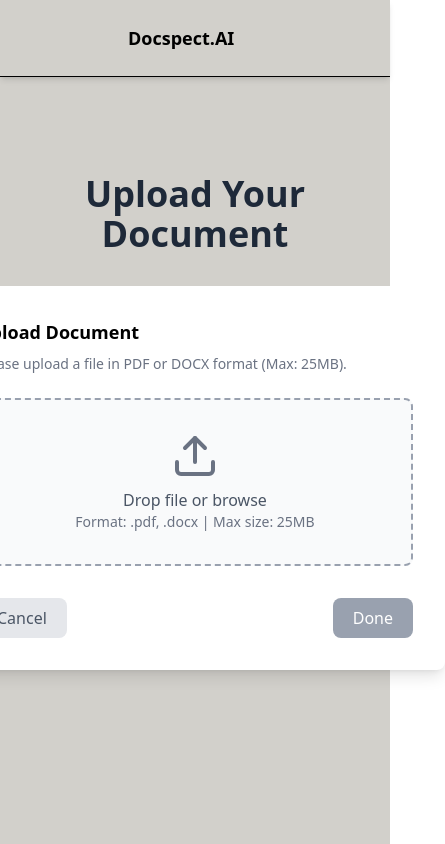
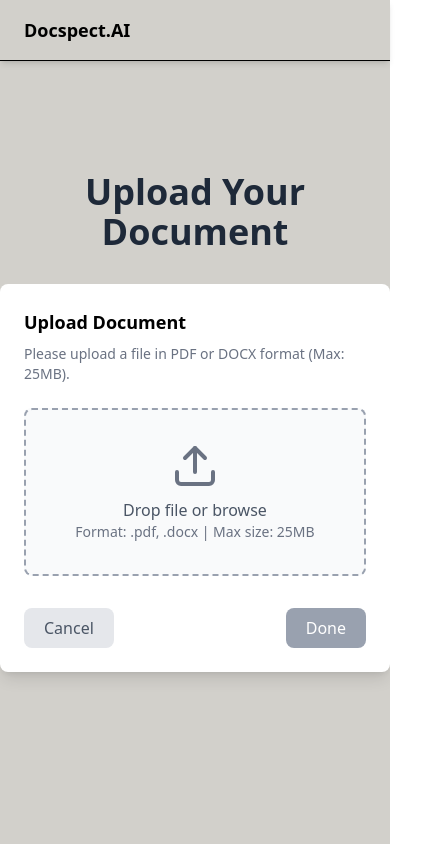
Before and after one commit to Sreyasiv/Docspect, a React (Vite) app in the folder frontend/: page /upload in a window 390 px wide. Shown: the whole page, 445 px wide, since content can reach past the window. Built offline with nearby package versions, Linux system fonts and the light colour scheme.

Commit message:
Made Docspect upload page and navbar responsive across devices

```diff
--- a/frontend/src/pages/HomePage.jsx
+++ b/frontend/src/pages/HomePage.jsx
@@ -10,7 +10,7 @@
   return (
     <div className="bg-[hsl(38,8%,81%)] text-gray-900 font-sans">
       {/* Navbar */}
-      <nav className="flex justify-between items-center px-32 md:px-12 py-4 border-b shadow-md">
+<nav className="flex flex-wrap justify-between items-center px-6 sm:px-12 md:px-20 lg:px-32 py-4 border-b shadow-md">
         <span className="text-lg font-bold cursor-pointer">Docspect.AI</span>
         <div>
           <button
--- a/frontend/src/pages/UploadPage.jsx
+++ b/frontend/src/pages/UploadPage.jsx
@@ -72,7 +72,8 @@
         />
       ) : null}
       {/* Header */}
-      <div className="w-full py-6 px-32 border-b border-black shadow-md fixed top-0 left-0 bg-[hsl(38,8%,81%)] z-10">
+      <div className="w-full py-4 px-6 sm:px-10 md:px-20 lg:px-32 border-b border-black shadow-md fixed top-0 left-0 bg-[hsl(38,8%,81%)] z-10">
+
         <span className="text-lg font-bold cursor-pointer" onClick={() => navigate("/")}>
           Docspect.AI
         </span>
@@ -81,7 +82,7 @@
       {/* Main */}
       <div className="flex-grow flex flex-col justify-center items-center">
         <h1 className="text-4xl font-extrabold text-gray-800 mb-8 text-center">Upload Your Document</h1>
-        <div className="bg-white shadow-lg rounded-lg p-8 w-[500px]">
+        <div className="bg-white shadow-lg rounded-lg p-6 w-full max-w-md mx-4 sm:mx-0">
           <h2 className="text-lg font-semibold mb-2">Upload Document</h2>
           <p className="text-sm text-gray-500 mb-6">
             Please upload a file in PDF or DOCX format (Max: 25MB).
```
